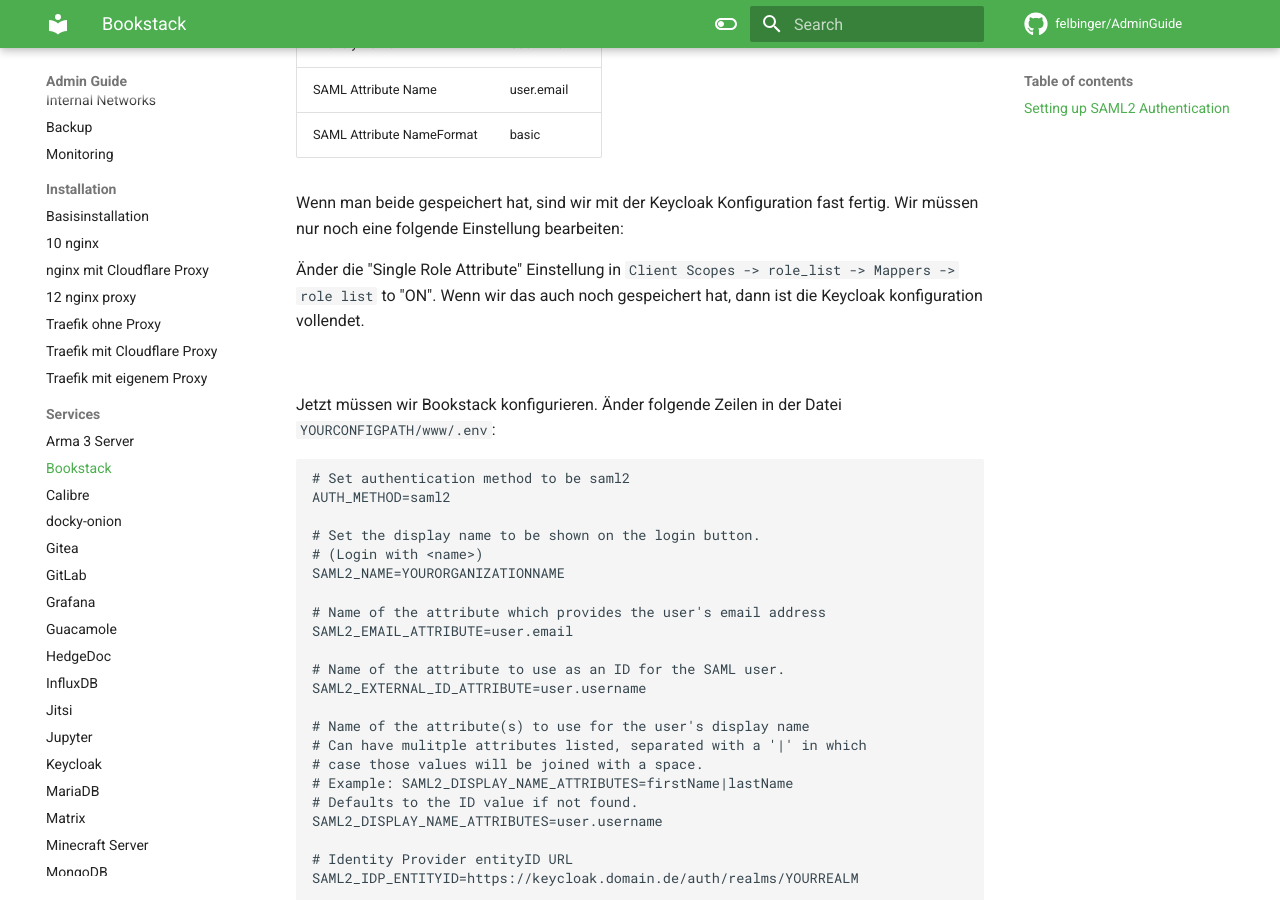
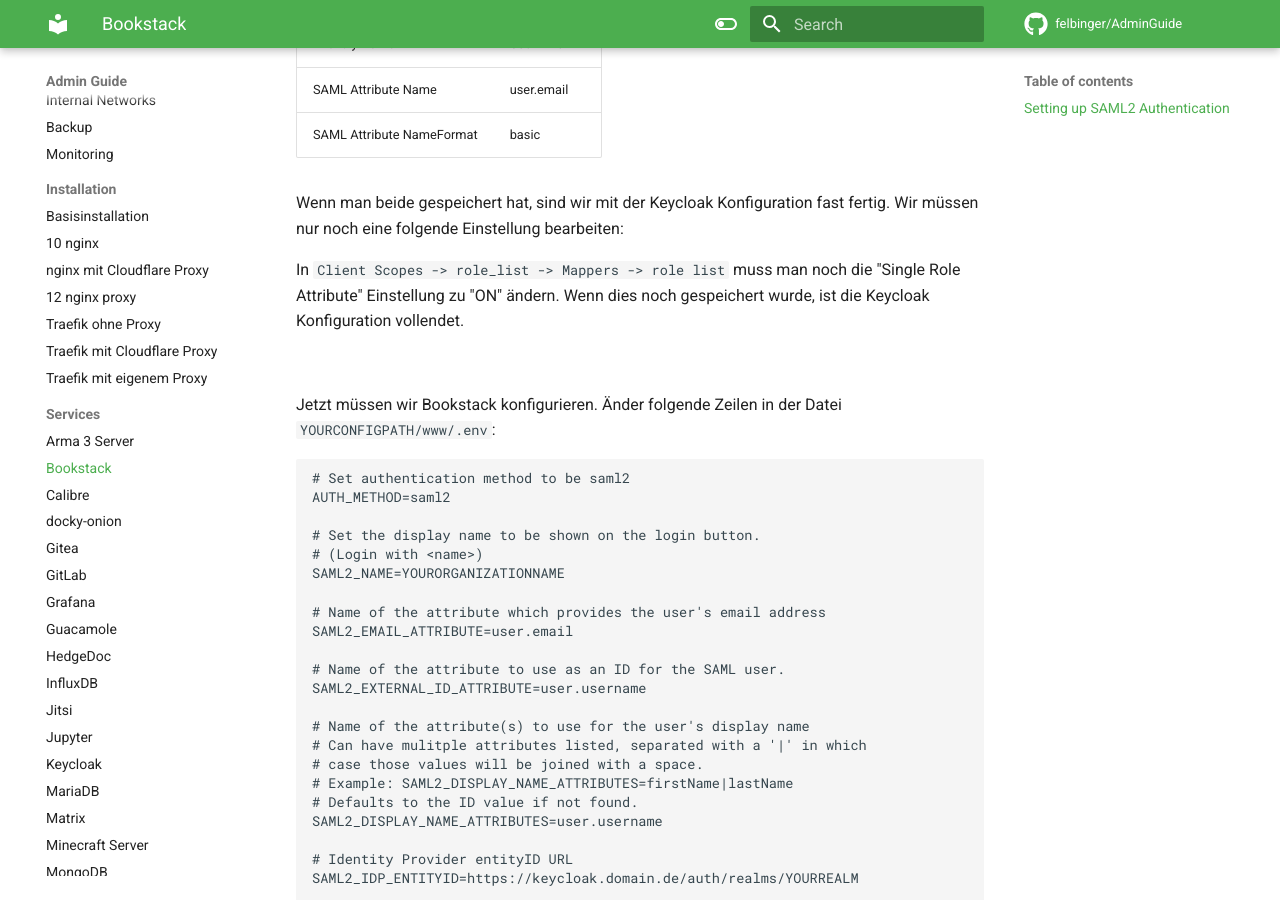
Before and after one commit to felbinger/AdminGuide, an MkDocs documentation site: the page built from docs/services/bookstack.md, in a window 1280 px wide and 900 px high, scrolled down 3185 px. Built offline with MkDocs 1.6.1 and Material for MkDocs 9.7.7, drawn with Linux system fonts in a browser that asks for light colours; comment, search, counter and statistics services are not loaded.

Commit message:
improved

```diff
--- a/docs/services/bookstack.md
+++ b/docs/services/bookstack.md
@@ -148,8 +148,9 @@ Und noch einen für die Mail:
 Wenn man beide gespeichert hat, sind wir mit der Keycloak Konfiguration fast fertig. Wir müssen nur noch eine folgende
 Einstellung bearbeiten:
 
-Änder die "Single Role Attribute" Einstellung in `Client Scopes -> role_list -> Mappers -> role list` to "ON".
-Wenn wir das auch noch gespeichert hat, dann ist die Keycloak konfiguration vollendet.
+In `Client Scopes -> role_list -> Mappers -> role list` muss man noch die "Single Role Attribute" Einstellung zu "ON"
+ändern.
+Wenn dies noch gespeichert wurde, ist die Keycloak Konfiguration vollendet.
 
 <br />
 
```
Also changed, not shown: docs/services/matrix.md (+1 -1 lines).
